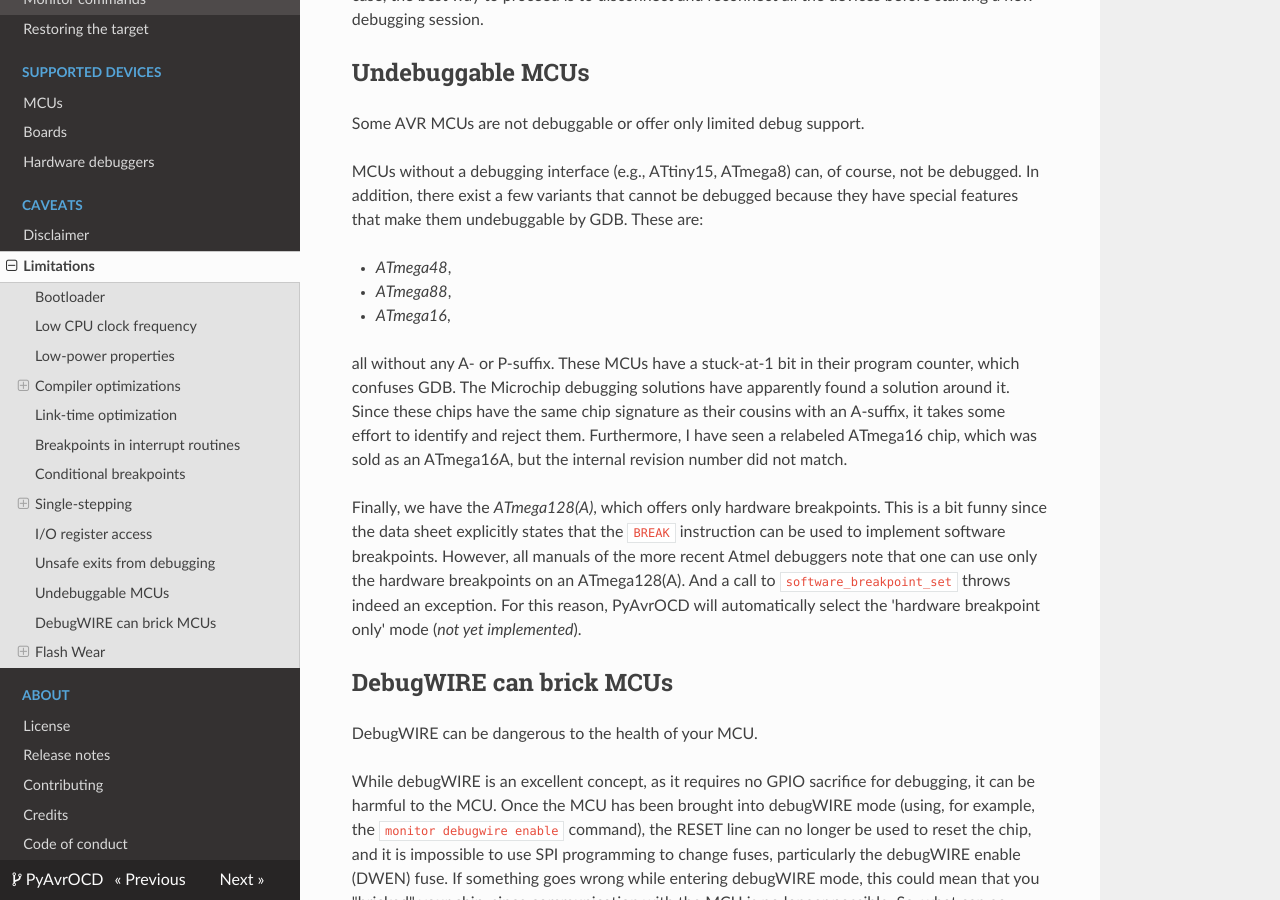
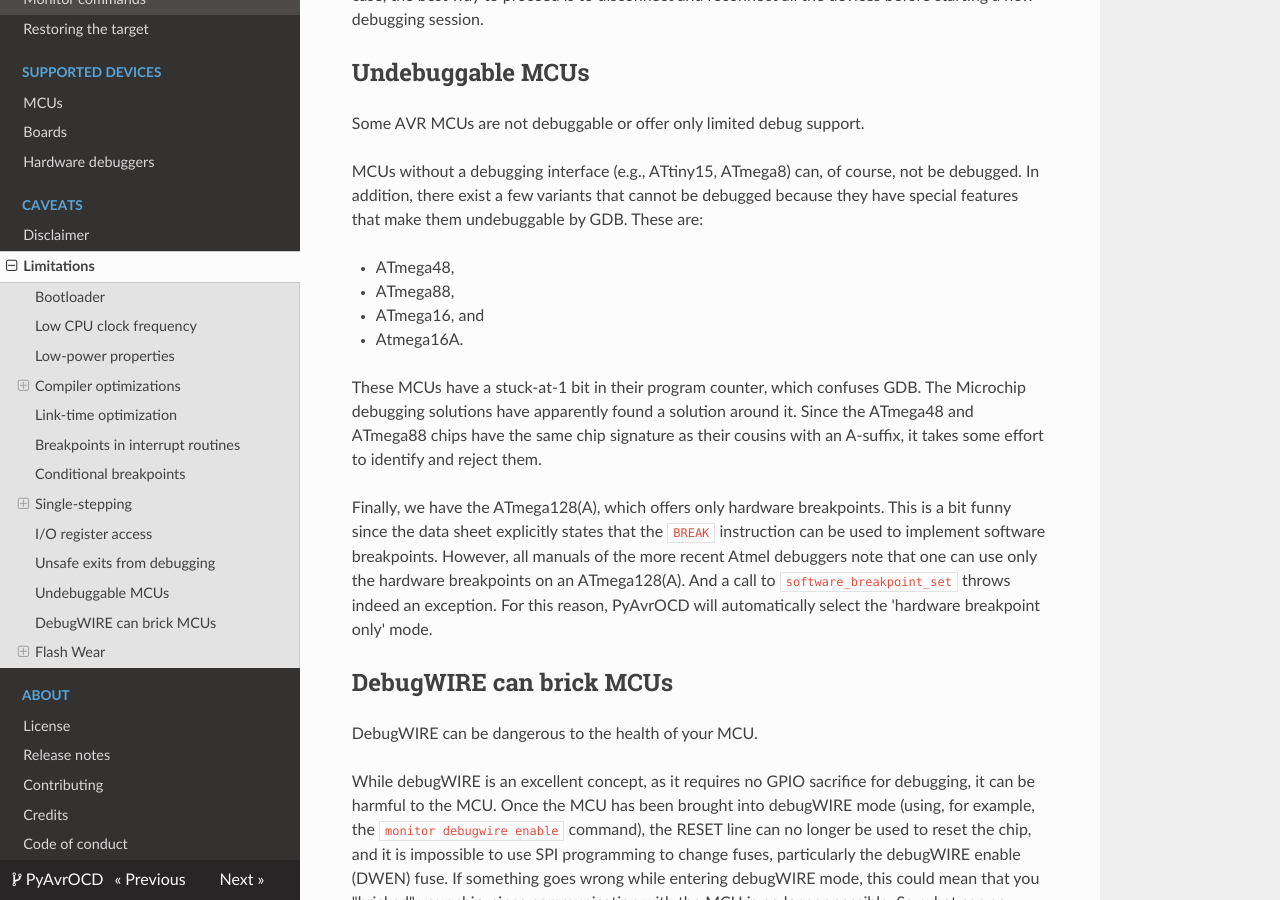
Before and after one commit to garyPenhook/PyAvrOCD, an MkDocs documentation site: the page built from docs/limitations.md, in a window 1280 px wide and 900 px high, scrolled down 4803 px. Built offline with MkDocs 1.6.1, drawn with Linux system fonts in a browser that asks for light colours; nearby versions of some CDN libraries.

Commit message:
limitation doc updated

```diff
--- a/docs/limitations.md
+++ b/docs/limitations.md
@@ -122,13 +122,15 @@ Some AVR MCUs are not debuggable or offer only limited debug support.
 
 MCUs without a debugging interface (e.g., ATtiny15, ATmega8) can, of course, not be debugged. In addition, there exist a few variants that cannot be debugged because they have special features that make them undebuggable by GDB. These are:
 
-- *ATmega48*,
-- *ATmega88*,
-- *ATmega16*,
+- ATmega48,
+- ATmega88,
 
-all without any A- or P-suffix. These MCUs have a stuck-at-1 bit in their program counter, which confuses GDB. The Microchip debugging solutions have apparently found a solution around it. Since these chips have the same chip signature as their cousins with an A-suffix, it takes some effort to identify and reject them. Furthermore, I have seen a relabeled ATmega16 chip, which was sold as an ATmega16A, but the internal revision number did not match.
+- ATmega16, and
+- Atmega16A.
 
-Finally, we have the *ATmega128(A)*, which offers only hardware breakpoints. This is a bit funny since the data sheet explicitly states that the `BREAK` instruction can be used to implement software breakpoints. However, all manuals of the more recent Atmel debuggers note that one can use only the hardware breakpoints on an ATmega128(A). And a call to `software_breakpoint_set` throws indeed an exception. For this reason, PyAvrOCD will automatically select the 'hardware breakpoint only' mode (*not yet implemented*).
+These MCUs have a stuck-at-1 bit in their program counter, which confuses GDB. The Microchip debugging solutions have apparently found a solution around it. Since the ATmega48 and ATmega88 chips have the same chip signature as their cousins with an A-suffix, it takes some effort to identify and reject them.
+
+Finally, we have the ATmega128(A), which offers only hardware breakpoints. This is a bit funny since the data sheet explicitly states that the `BREAK` instruction can be used to implement software breakpoints. However, all manuals of the more recent Atmel debuggers note that one can use only the hardware breakpoints on an ATmega128(A). And a call to `software_breakpoint_set` throws indeed an exception. For this reason, PyAvrOCD will automatically select the 'hardware breakpoint only' mode.
 
 ## DebugWIRE can brick MCUs
 
```
